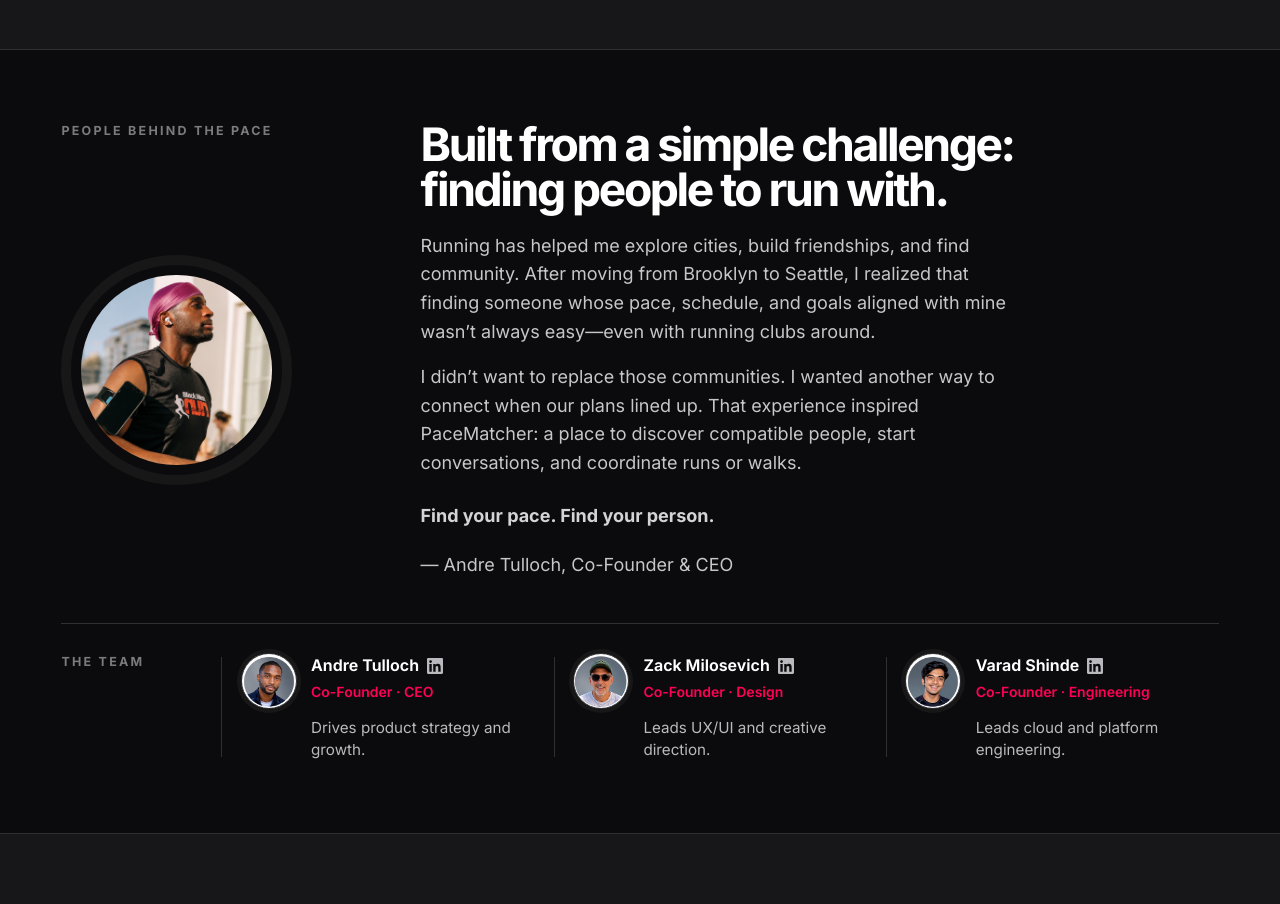
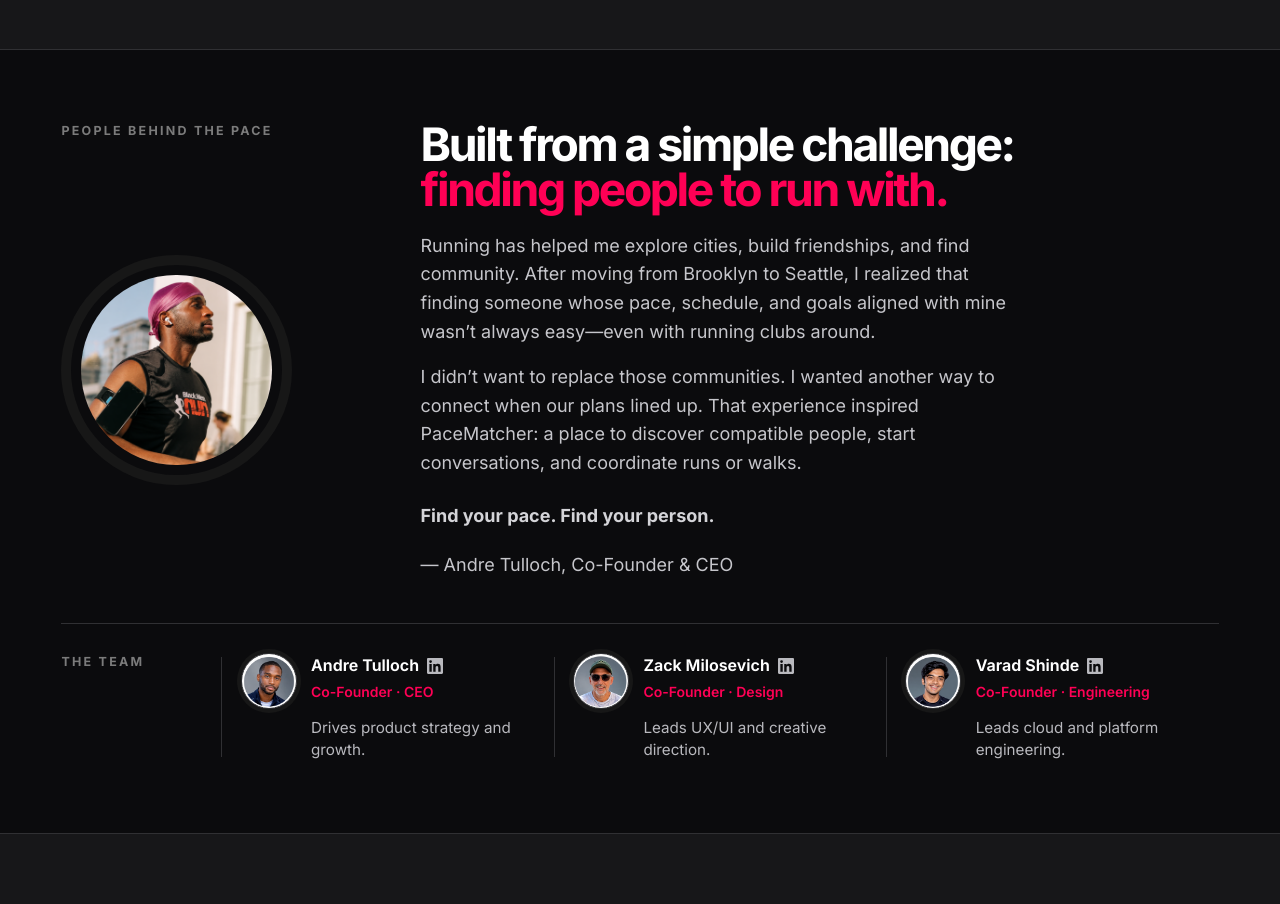
Before and after one commit to ZMilosevich/pm-website, a React (Vite) app: page / in a window 1280 px wide. Shown: the part 3380-4284 px from the top of the page. Built offline with nearby package versions, Linux system fonts and the light colour scheme.

Commit message:
Highlight the team story heading accent

```diff
--- a/src/components/Team.tsx
+++ b/src/components/Team.tsx
@@ -49,7 +49,8 @@ export function Team() {
           />
           <div className="team__story-copy">
             <h2 id="team-title">
-              Built from a simple challenge: finding people to run with.
+              Built from a simple challenge:{" "}
+              <span className="team__heading-accent">finding people to run with.</span>
             </h2>
             <p className="team__mission">
               Running has helped me explore cities, build friendships, and find community. After
--- a/src/styles/global.css
+++ b/src/styles/global.css
@@ -1552,6 +1552,10 @@ h3 {
   text-wrap: balance;
 }
 
+.team__heading-accent {
+  color: var(--color-accent);
+}
+
 .team__mission {
   max-width: 38rem;
   margin-top: 1.3rem;
```
